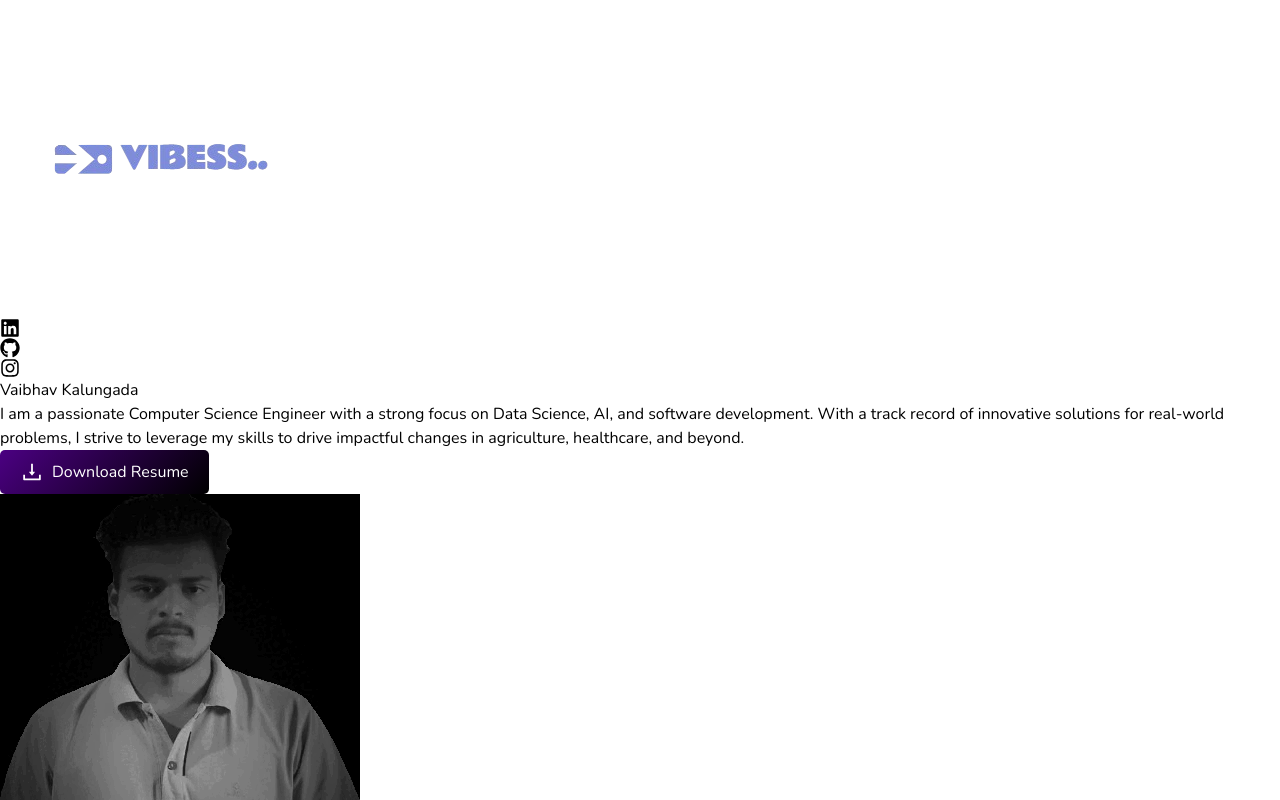
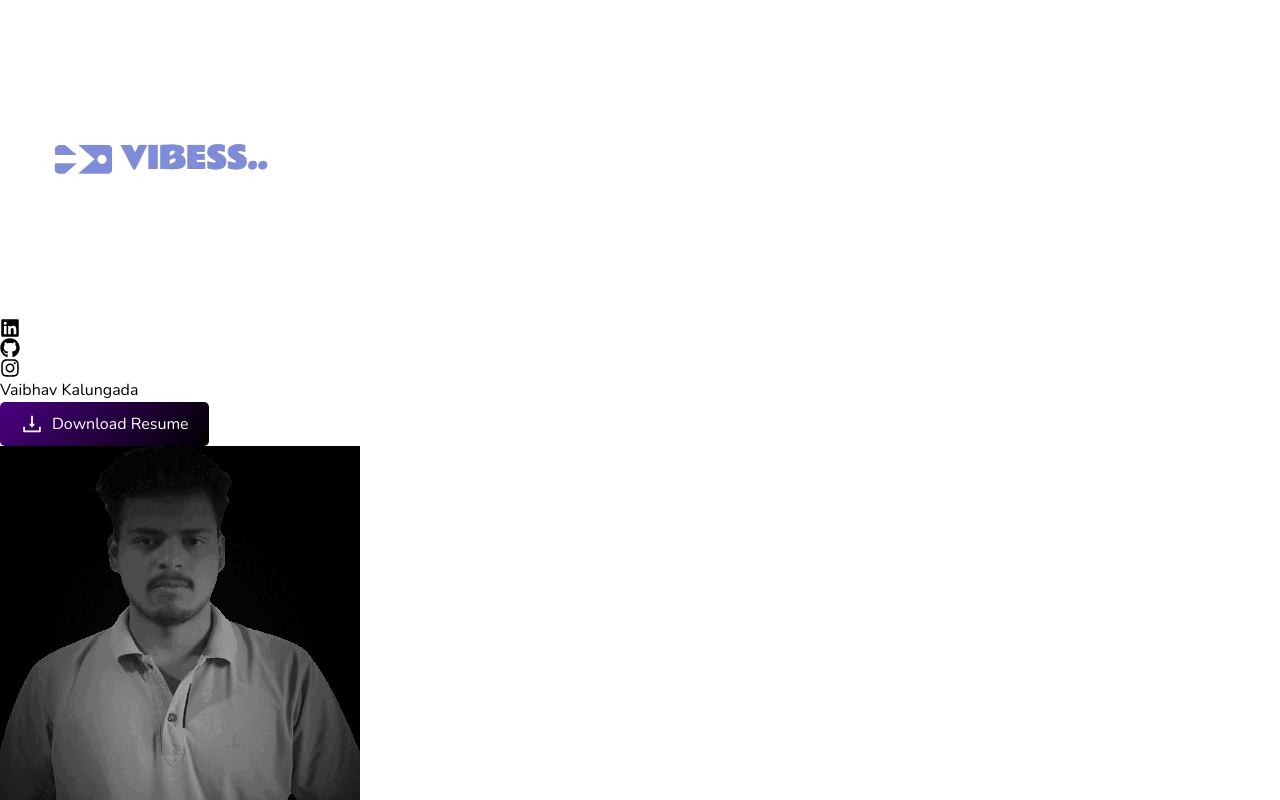
Before and after one commit to VBK-2102/Portfolio, a React (Vite) app: page / in a window 1280 px wide. Shown: the top 800 px of the page. Built offline with nearby package versions, Linux system fonts and the light colour scheme.

Commit message:
Update Hero.jsx

```diff
--- a/src/componets/Hero.jsx
+++ b/src/componets/Hero.jsx
@@ -37,7 +37,6 @@ const Hero = () => {
               animate="visible"
               className="my-2 max-w-xl py-6 font-light tracking-tighter pl-20"
             >
-              {HERO_CONTENT}
             </motion.p>
             {/* Resume downloader button added below HERO_CONTENT */}
             <motion.div
```
